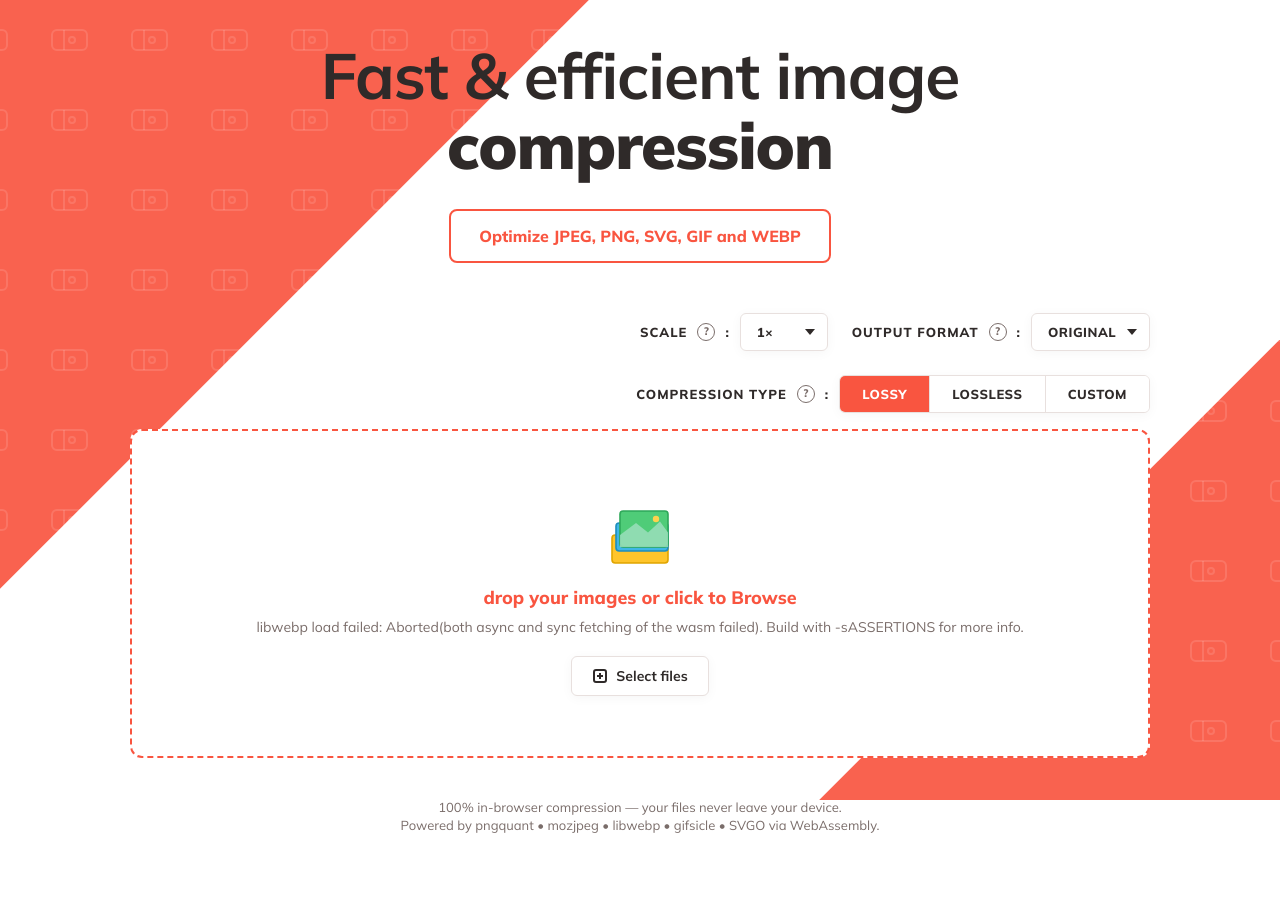
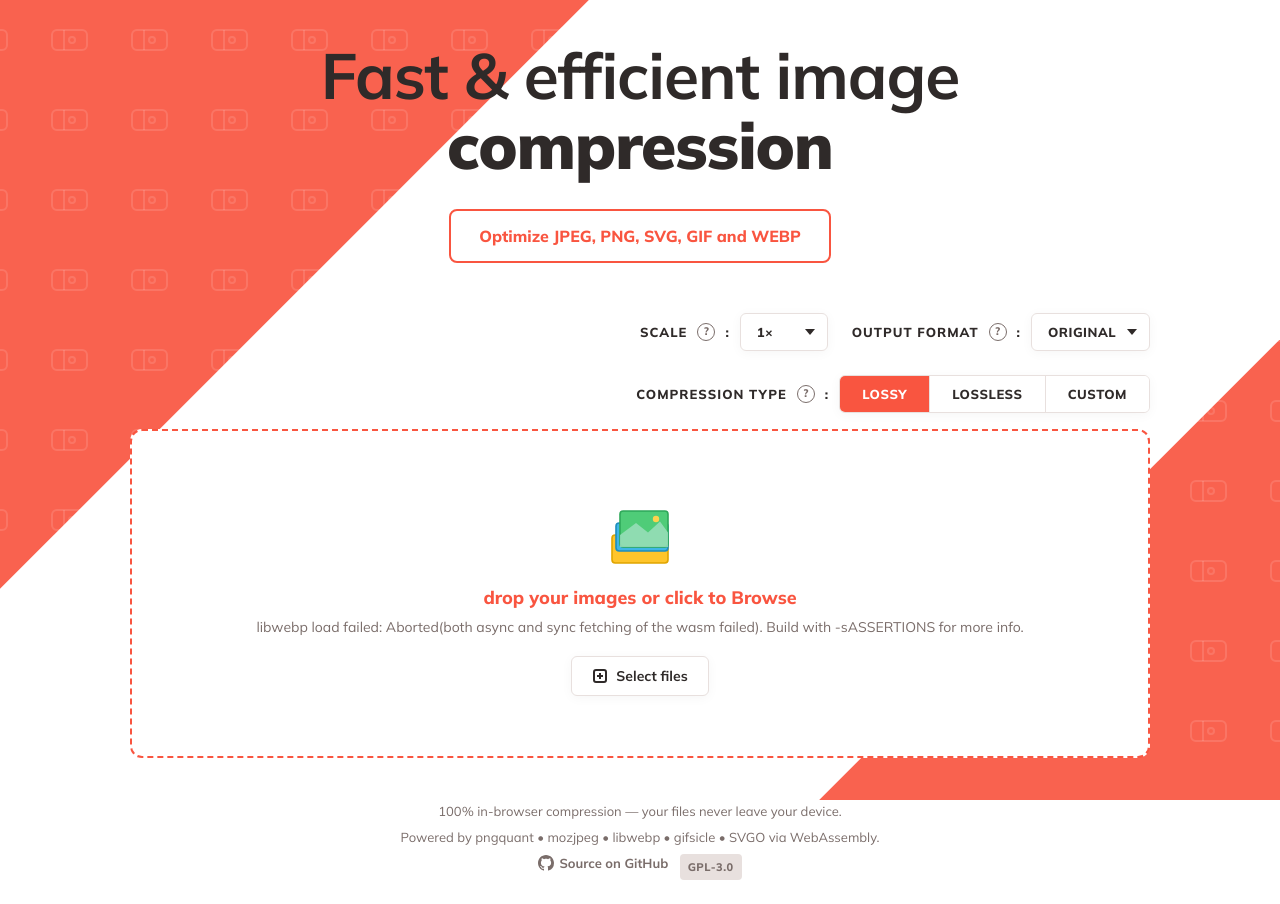
Before and after one commit to Lolendor/compressorio, a plain HTML site: page index.html in a window 1280 px wide. Before the commit the page ends 858 px from the top, so only its background shows below. Drawn offline with Linux system fonts and the light colour scheme; no server answers.

Commit message:
Add GPL-3.0 license and GitHub link in footer
- LICENSE file: GPL-3.0-or-later with author attribution and
  third-party component listing.
- Footer: GitHub octocat SVG icon linking to Lolendor/compressorio
  with a GPL-3.0 badge.

```diff
--- a/index.html
+++ b/index.html
@@ -199,7 +199,12 @@
 
 <footer>
   100% in-browser compression — your files never leave your device.<br>
-  Powered by pngquant • mozjpeg • libwebp • gifsicle • SVGO via WebAssembly.
+  Powered by pngquant • mozjpeg • libwebp • gifsicle • SVGO via WebAssembly.<br>
+  <a href="https://github.com/Lolendor/compressorio" target="_blank" rel="noopener" class="gh-link">
+    <svg viewBox="0 0 16 16" width="16" height="16" fill="currentColor" aria-hidden="true"><path d="M8 0C3.58 0 0 3.58 0 8c0 3.54 2.29 6.53 5.47 7.59.4.07.55-.17.55-.38 0-.19-.01-.82-.01-1.49-2.01.37-2.53-.49-2.69-.94-.09-.23-.48-.94-.82-1.13-.28-.15-.68-.52-.01-.53.63-.01 1.08.58 1.23.82.72 1.21 1.87.87 2.33.66.07-.52.28-.87.51-1.07-1.78-.2-3.64-.89-3.64-3.95 0-.87.31-1.59.82-2.15-.08-.2-.36-1.02.08-2.12 0 0 .67-.21 2.2.82.64-.18 1.32-.27 2-.27.68 0 1.36.09 2 .27 1.53-1.04 2.2-.82 2.2-.82.44 1.1.16 1.92.08 2.12.51.56.82 1.27.82 2.15 0 3.07-1.87 3.75-3.65 3.95.29.25.54.73.54 1.48 0 1.07-.01 1.93-.01 2.2 0 .21.15.46.55.38A8.013 8.013 0 0016 8c0-4.42-3.58-8-8-8z"/></svg>
+    Source on GitHub
+  </a>
+  <span class="footer-license">GPL-3.0</span>
 </footer>
 
 <script src="./wasm_exec.js"></script>
--- a/style.css
+++ b/style.css
@@ -301,7 +301,20 @@
   }
 
   /* Footer */
-  footer { position: relative; z-index: 5; text-align: center; padding: 40px 20px 24px; color: var(--text-muted); font-size: 13px; }
+  footer { position: relative; z-index: 5; text-align: center; padding: 40px 20px 24px; color: var(--text-muted); font-size: 13px; line-height: 2; }
+  .gh-link {
+    display: inline-flex; align-items: center; gap: 5px;
+    color: var(--text-muted); text-decoration: none; font-weight: 700;
+    transition: color .15s;
+  }
+  .gh-link:hover { color: var(--text); }
+  .gh-link svg { vertical-align: middle; }
+  .footer-license {
+    display: inline-block; margin-left: 8px;
+    padding: 2px 8px; border-radius: 4px;
+    background: var(--border); color: var(--text-muted);
+    font-size: 11px; font-weight: 800; letter-spacing: 0.5px;
+  }
 
   /* ===== Responsive ===== */
 
```
Also changed, not shown: 1 other file.
